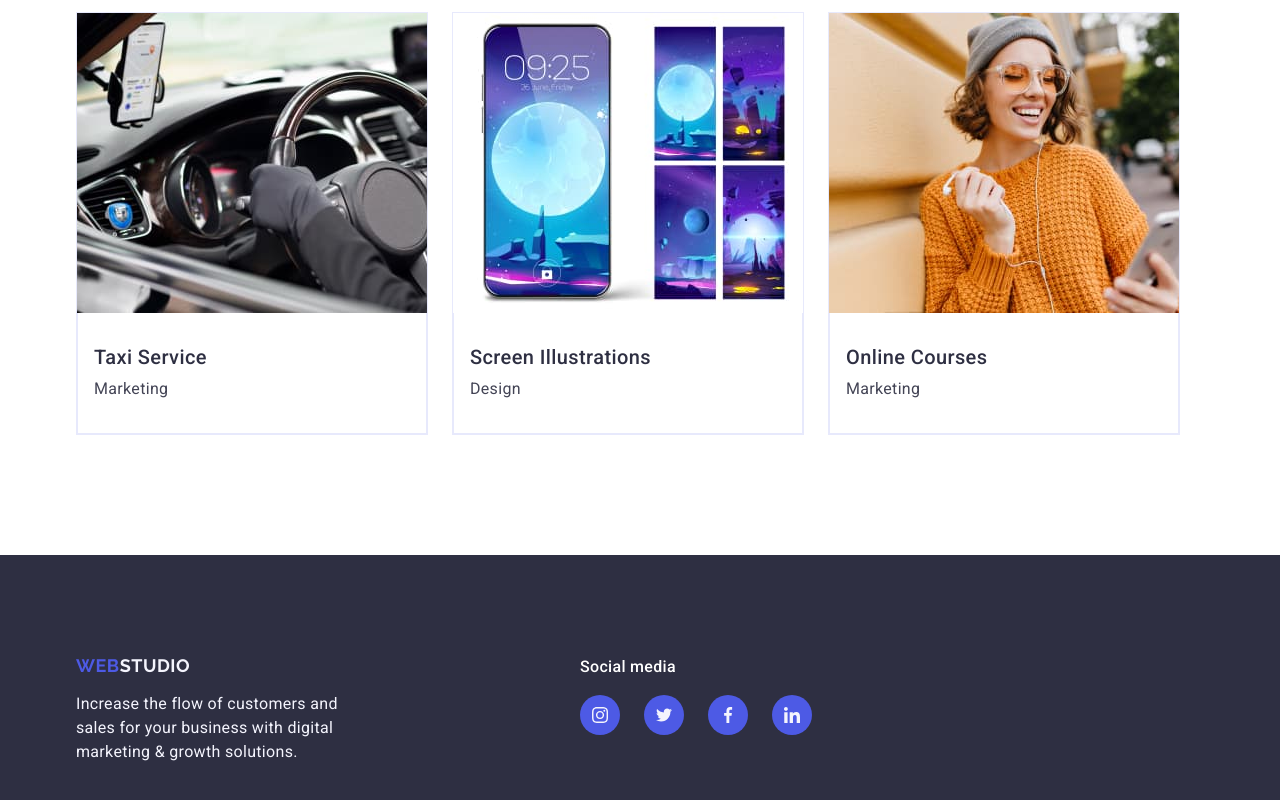
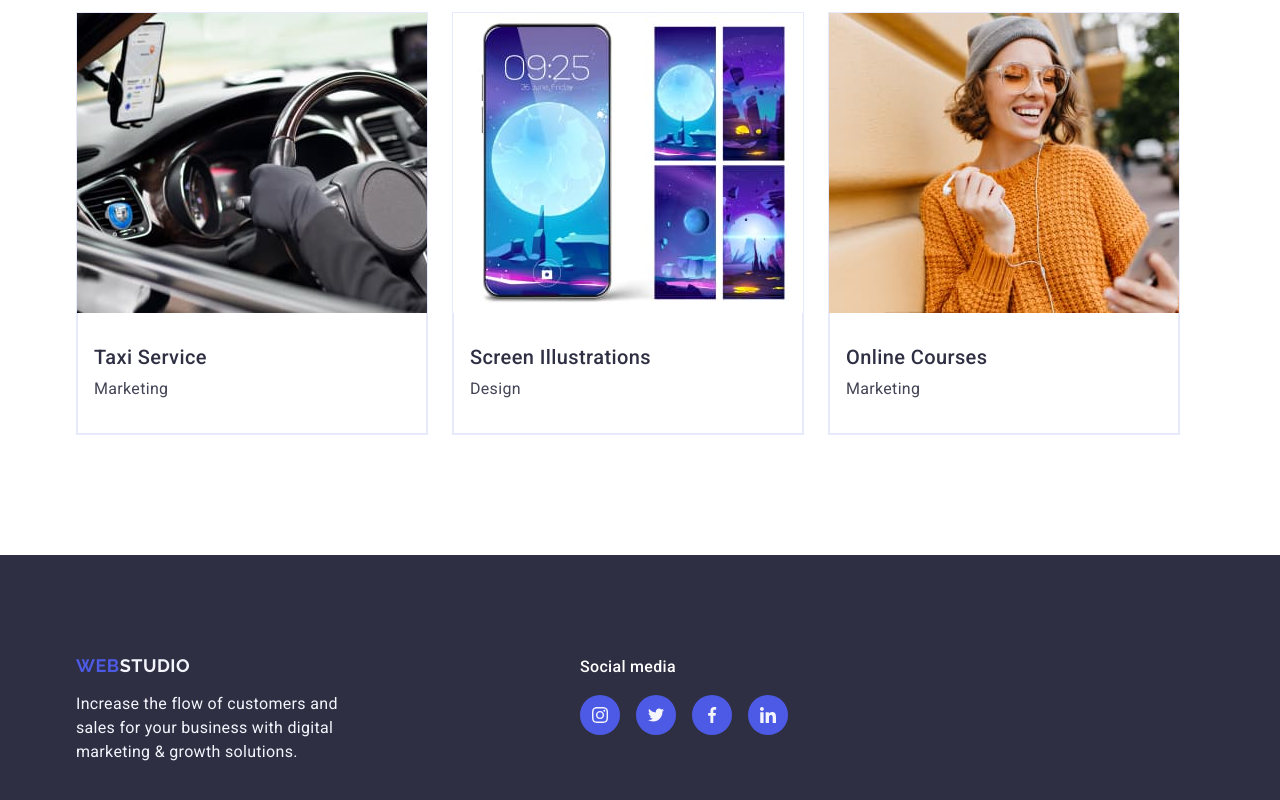
Before and after one commit to OleksandraStepanova/goit-markup-hw-04, a plain HTML site: page index.html in a window 1280 px wide. Shown: the part 2632-3432 px from the top of the page. Drawn offline with nearby package versions, Linux system fonts and the light colour scheme.

Commit message:
adds gap to social media
footer

```diff
--- a/css/styles.css
+++ b/css/styles.css
@@ -453,7 +453,6 @@ img {
 }
 .social-media {
   display: block;
-  gap: 16px;
 }
 .social-media-title {
   color: #ffffff;
@@ -463,7 +462,9 @@ img {
   letter-spacing: 0.32px;
   margin-bottom: 16px;
 }
-
+.social-networks-footer {
+  gap: 16px;
+}
 .social-networks-link-footer:hover,
 .social-networks-link-footer:focus {
   background-color: #31d0aa;
--- a/index.html
+++ b/index.html
@@ -349,7 +349,7 @@
         </div>
         <div class="social-media">
             <p class="social-media-title">Social media</p>
-            <ul class="social-networks">
+            <ul class="social-networks social-networks-footer">
                 <li class="social-networks-item">
                     <a class="social-networks-link social-networks-link-footer" href="">
                         <svg class="social-networks-icon" height="24" width="24">
```
